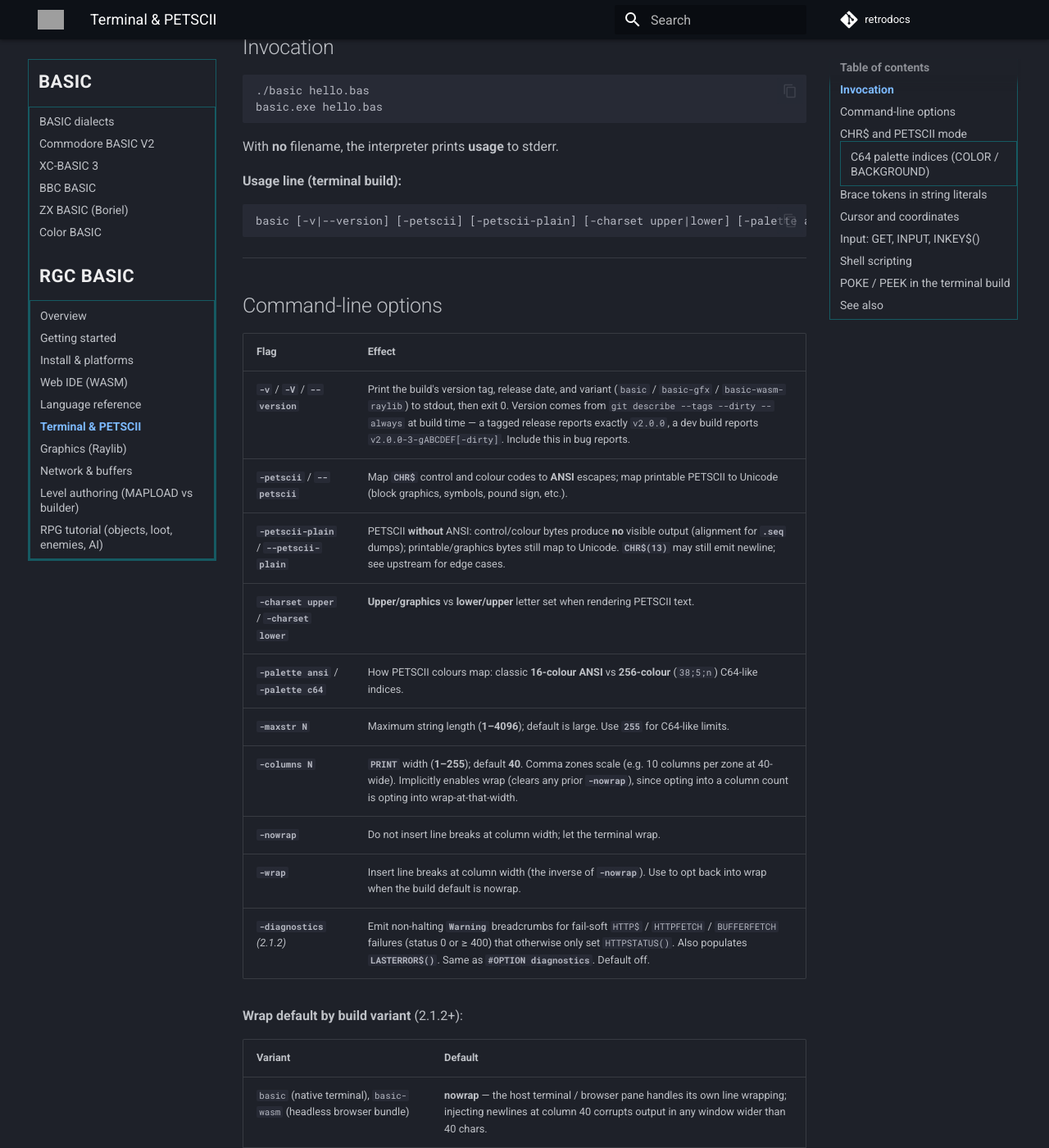
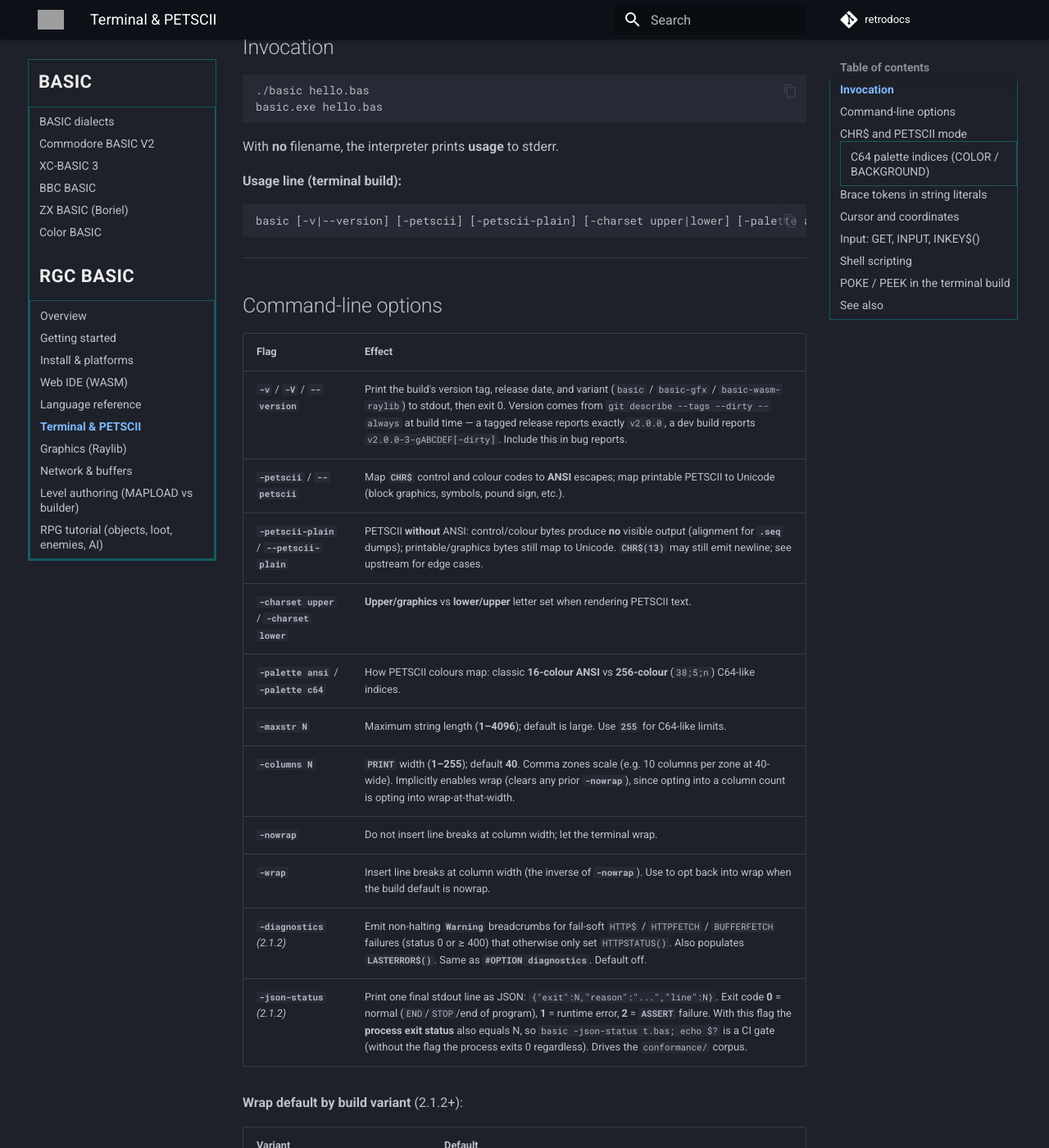
Before and after one commit to omiq/retrodocs, an MkDocs documentation site: the page built from docs/basic/rgc-basic/terminal-petscii.md, in a window 1280 px wide and 1400 px high, scrolled down 357 px. Shown: the whole window at 82% size. Built offline with MkDocs 1.6.1 and Material for MkDocs 9.7.7, drawn with Linux system fonts in a browser that asks for light colours; comment, search, counter and statistics services are not loaded; grey boxes are pictures that could not be loaded.

Commit message:
rgc-basic: document ASSERT, -json-status, structured exit codes
Companion to rgc-basic conformance trio (wishlist 3a/3c/3g).

- language.md: new ASSERT statement row (IF-style condition, exit code 2 on
  failure, pairs with -json-status).
- terminal-petscii.md: usage line + options table gain -json-status (final
  JSON status line, exit codes 0/1/2, process exit gate).

````diff
--- a/docs/basic/rgc-basic/language.md
+++ b/docs/basic/rgc-basic/language.md
@@ -121,6 +121,7 @@
 | **`GOTO`** | Target is a line number or **label**. |
 | **`GOSUB` / `RETURN`** | Subroutine stack; target line or label. |
 | **`ON expr GOTO` / `ON expr GOSUB`** | Multi-way branch (e.g. **`ON N GOTO 100,200,300`**). |
+| **`ASSERT cond [, msg$]`** *(2.1.2)* | Test a condition for regression / CI scripts. `cond` uses the same relational + `AND`/`OR` handling as **`IF`** (so bare **`=`** is equality). If false: halt with `Error … ASSERT failed: <msg>` and set exit code **2**. If true: continue. Pair with **`-json-status`** (see [terminal](terminal-petscii.md#command-line-options)) so `basic --json-status t.bas; echo $?` is a test gate. Used by the `conformance/` corpus. |
 
 ### Data and comments
 
--- a/docs/basic/rgc-basic/terminal-petscii.md
+++ b/docs/basic/rgc-basic/terminal-petscii.md
@@ -16,7 +16,7 @@
 **Usage line (terminal build):**
 
 ```text
-basic [-v|--version] [-petscii] [-petscii-plain] [-charset upper|lower] [-palette ansi|c64] [-maxstr N] [-columns N] [-nowrap] [-wrap] [-diagnostics] <program.bas>
+basic [-v|--version] [-petscii] [-petscii-plain] [-charset upper|lower] [-palette ansi|c64] [-maxstr N] [-columns N] [-nowrap] [-wrap] [-diagnostics] [-json-status] <program.bas>
 ```
 
 ---
@@ -35,6 +35,7 @@
 | **`-nowrap`** | Do not insert line breaks at column width; let the terminal wrap. |
 | **`-wrap`** | Insert line breaks at column width (the inverse of **`-nowrap`**). Use to opt back into wrap when the build default is nowrap. |
 | **`-diagnostics`** *(2.1.2)* | Emit non-halting **`Warning`** breadcrumbs for fail-soft `HTTP$` / `HTTPFETCH` / `BUFFERFETCH` failures (status 0 or ≥ 400) that otherwise only set `HTTPSTATUS()`. Also populates **`LASTERROR$()`**. Same as **`#OPTION diagnostics`**. Default off. |
+| **`-json-status`** *(2.1.2)* | Print one final stdout line as JSON: `{"exit":N,"reason":"...","line":N}`. Exit code **0** = normal (`END`/`STOP`/end of program), **1** = runtime error, **2** = **`ASSERT`** failure. With this flag the **process exit status** also equals N, so `basic -json-status t.bas; echo $?` is a CI gate (without the flag the process exits 0 regardless). Drives the `conformance/` corpus. |
 
 **Wrap default by build variant** (2.1.2+):
 
````
